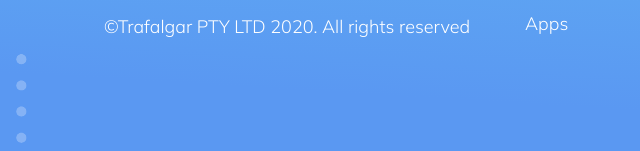
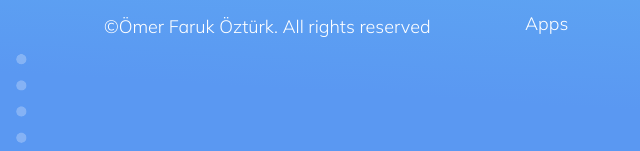
Before and after one commit to oztrkomer09/Trafalgar-Responsive-Website, a plain HTML site: page index.html in a window 1280 px wide. Shown: the part 6112-6263 px from the top of the page, 86-726 px from the left. Drawn offline with Linux system fonts and the light colour scheme.

Commit message:
Update index.html

```diff
--- a/index.html
+++ b/index.html
@@ -227,7 +227,7 @@
                     <div class="trafalgar">
                         <h2><strong>T</strong> Trafalgar</h2>
                         <p>Trafalgar provides progressive, and affordable healthcare, accessible on mobile and online for everyone</p>
-                        <p>©Trafalgar PTY LTD 2020. All rights reserved</p>
+                        <p>©Ömer Faruk Öztürk. All rights reserved</p>
                     </div>
                     <div class="crh">
                         <h2>Company</h2>
```
